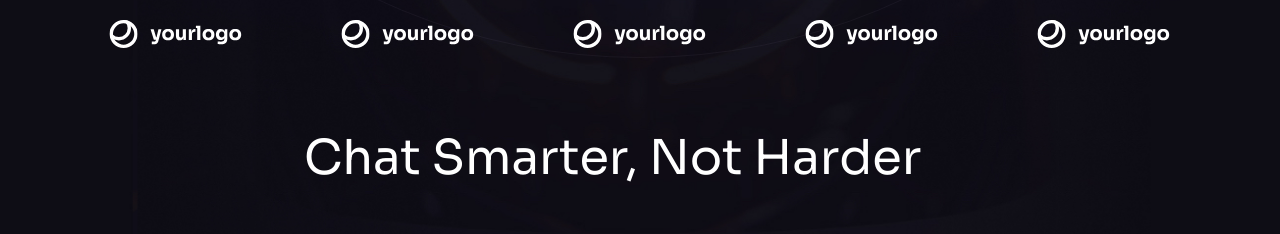
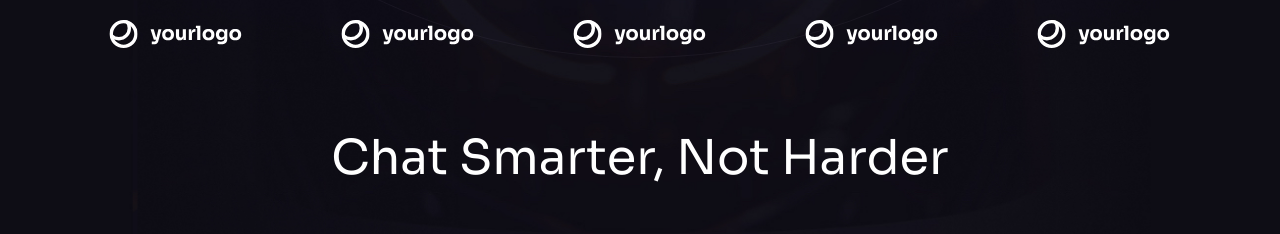
Before and after one commit to fre-eyesus/Brainwave, a React (Vite) app: page / in a window 1280 px wide. Shown: the part 1180-1414 px from the top of the page. Built offline with nearby package versions, Linux system fonts and the light colour scheme; grey boxes are pictures that could not be loaded.

Commit message:
feat: add tag prop to Heading component for enhanced layout

```diff
--- a/src/components/Heading.jsx
+++ b/src/components/Heading.jsx
@@ -1,6 +1,10 @@
-const Heading = ({ className, title, text }) => {
+import Tagline from "./Tagline";
+const Heading = ({ className, title, text,tag }) => {
   return (
-    <div className={`${className} max-w-[50rem] mx-auto mb-12 lg:mb-12`}>
+    <div className={`${className} max-w-[50rem] mx-auto mb-12 lg:mb-12 md:text-center`}>
+      {tag && (
+          <Tagline className="mb-4 md:justify-center">{tag}</Tagline>
+      )}
       {title && <h2 className="h2">{title}</h2>}
       {text && <p className="body-2 text-n-4 mt-4">{text}</p>}
     </div>
```
